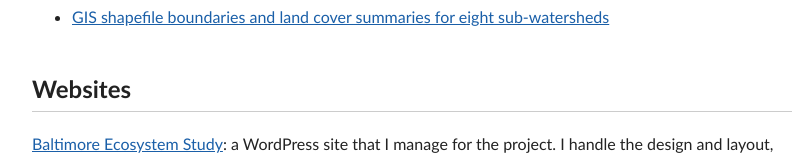
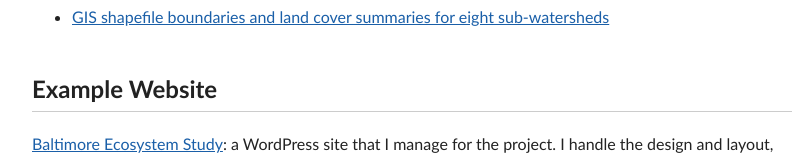
Before and after one commit to jackvmalone/jackvmalone.github.io, a plain HTML site: page index.html in a window 1280 px wide. Shown: the part 3513-3674 px from the top of the page, without its empty margins (228-1032 px from the left). Drawn offline with Linux system fonts and the light colour scheme.

Commit message:
Update index.html

```diff
--- a/index.html
+++ b/index.html
@@ -85,7 +85,7 @@
 <ul>
   <li><a href="https://doi.org/10.6073/pasta/67aa275512a0849f2b49d4be9641bd5f">GIS shapefile boundaries and land cover summaries for eight sub-watersheds</a></li>
 </ul>
-  <h2>Websites</h2>
+  <h2>Example Website</h2>
 <p><a href="https://baltimoreecosystemstudy.org/">Baltimore Ecosystem Study</a>: a WordPress site that I manage for the project. I handle the design and layout, content curation, updates, events calendar, hosting, and domain registration.</p>
 <h2>Resume</h2>
 <p><a href="resume.pdf">Download my short-form resume (PDF)</a></p>
```
